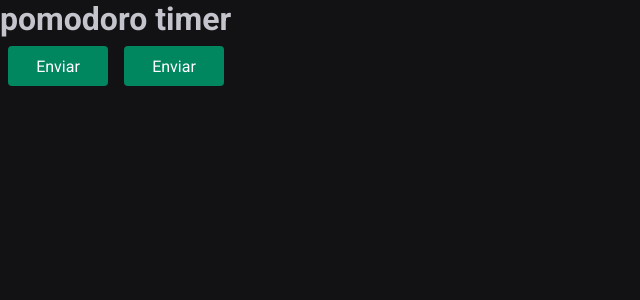
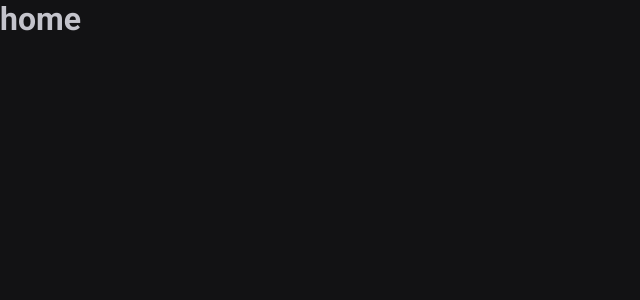
Before and after one commit to ItanuRomero/pomodoro-timer, a React (Vite) app: page / in a window 1280 px wide. Shown: the top 300 px of the page, without its empty margins (0-640 px from the left). Built offline with nearby package versions, Linux system fonts and the light colour scheme.

Commit message:
feat: add routes

```diff
--- a/package.json
+++ b/package.json
@@ -12,6 +12,7 @@
   "dependencies": {
     "react": "^18.2.0",
     "react-dom": "^18.2.0",
+    "react-router-dom": "^6.22.1",
     "styled-components": "^6.1.8"
   },
   "devDependencies": {
--- a/src/App.tsx
+++ b/src/App.tsx
@@ -1,15 +1,13 @@
 import { ThemeProvider } from 'styled-components'
-import { Button } from './components/button'
 import { defaultTheme } from './styles/themes/default'
 import { GlobalStyle } from './styles/global'
+import { Router } from './Router'
 
 export function App() {
   return (
     <ThemeProvider theme={defaultTheme}>
+      <Router />
       <GlobalStyle />
-      <h1>pomodoro timer</h1>
-      <Button variant="primary" />
-      <Button variant="secondary" />
     </ThemeProvider>
   )
 }
--- /dev/null
+++ b/src/Router.tsx
@@ -0,0 +1,18 @@
+import { RouterProvider, createBrowserRouter } from 'react-router-dom'
+import { Home } from './pages/Home'
+import { About } from './pages/About'
+
+const router = createBrowserRouter([
+  {
+    path: '/',
+    element: <Home />,
+  },
+  {
+    path: '/about',
+    element: <About />,
+  },
+])
+
+export function Router() {
+  return <RouterProvider router={router} />
+}
--- /dev/null
+++ b/src/pages/About.tsx
@@ -0,0 +1,3 @@
+export function About() {
+  return <h1>About</h1>
+}
--- /dev/null
+++ b/src/pages/Home.tsx
@@ -0,0 +1,3 @@
+export function Home() {
+  return <h1>home</h1>
+}
```
Also changed, not shown: 1 other file (tests, documents, lock files or other folders).
